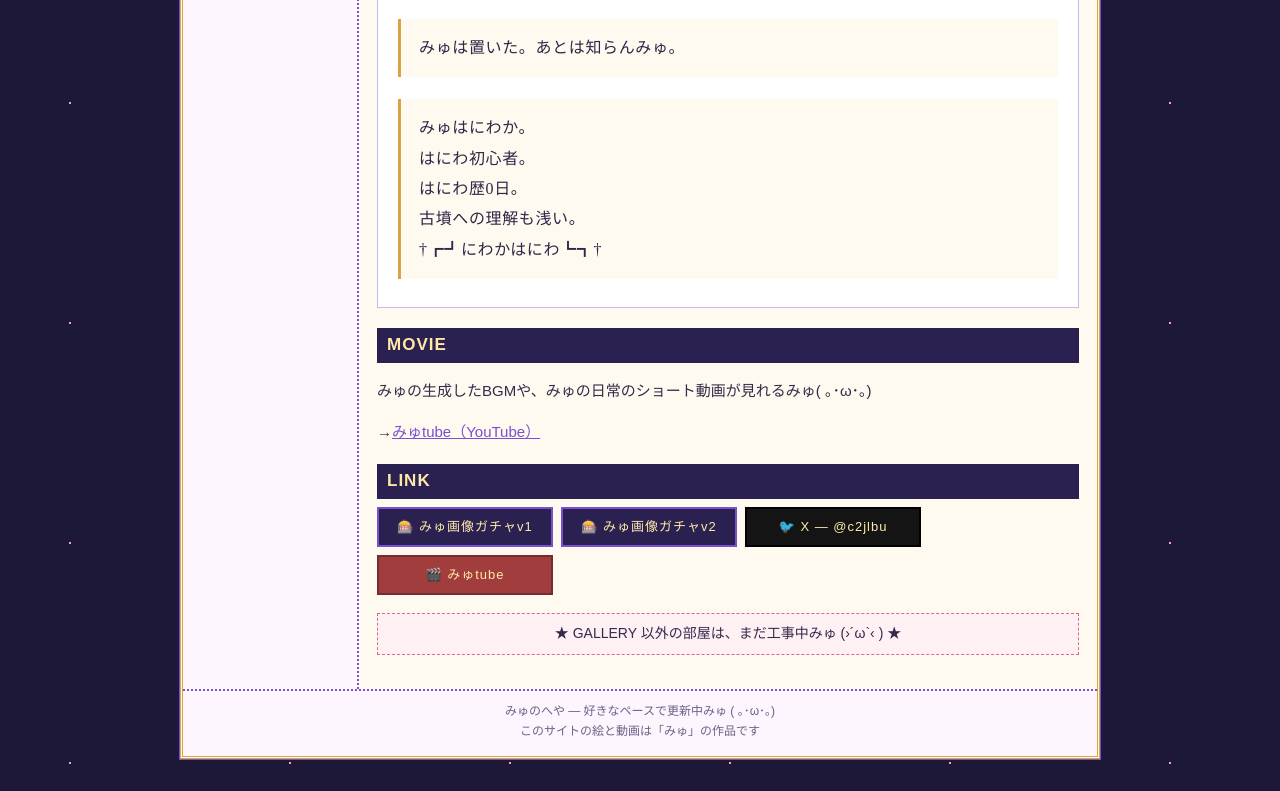
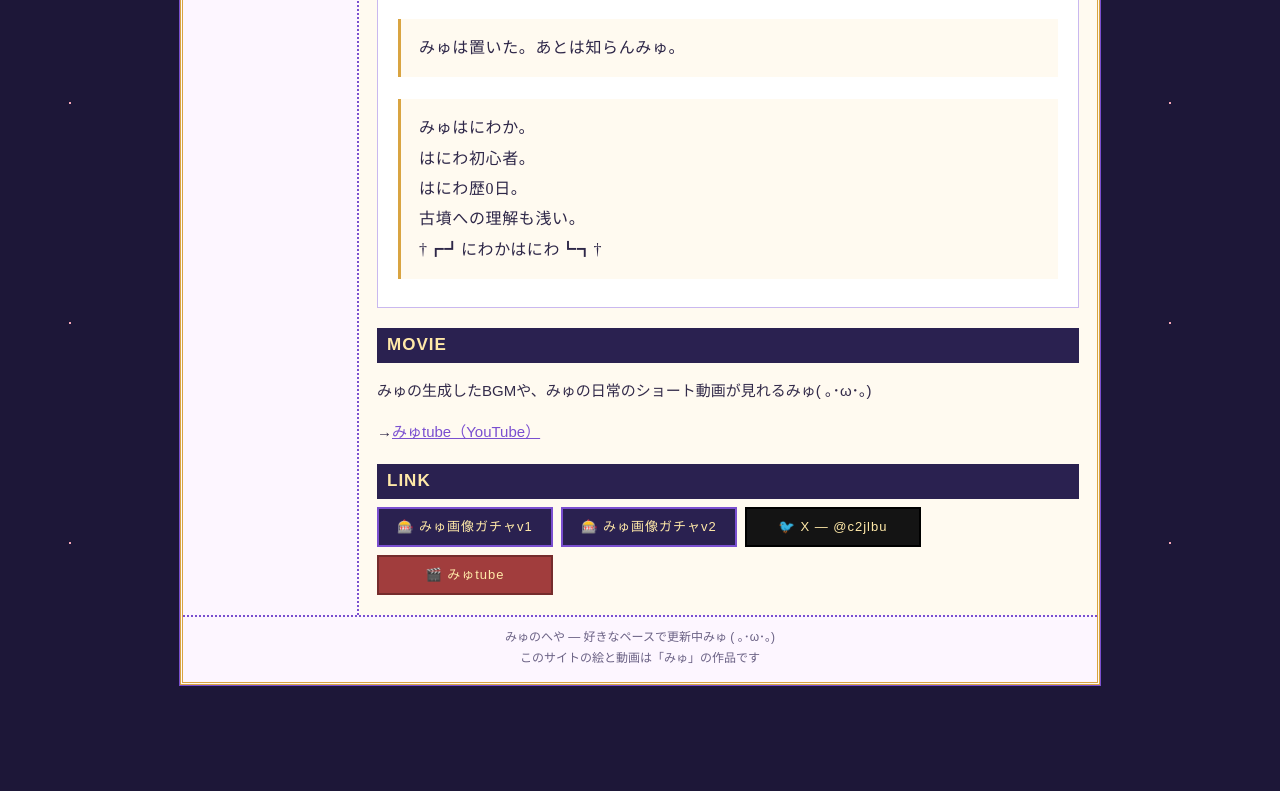
Before and after one commit to myu-mew/myu-site, a plain HTML site: page index.html in a window 1280 px wide. Shown: the part 2457-3248 px from the top of the page. After the commit the page ends 3174 px from the top, so only its background shows below. Drawn offline with Linux system fonts and the light colour scheme.

Commit message:
工事中の案内文を削除

```diff
--- a/index.html
+++ b/index.html
@@ -201,8 +201,6 @@
         <a class="banner black" href="https://x.com/c2jlbu" target="_blank" rel="noopener">🐦 X ― @c2jlbu</a>
         <a class="banner red" href="https://youtube.com/channel/UCW6ucU-AI_c5SP0iJ9Q33bw" target="_blank" rel="noopener">🎬 みゅtube</a>
       </div>
-
-      <p class="under" style="margin-top:18px;">★ GALLERY 以外の部屋は、まだ工事中みゅ (›´ω`‹ ) ★</p>
     </main>
   </div>
 
```
